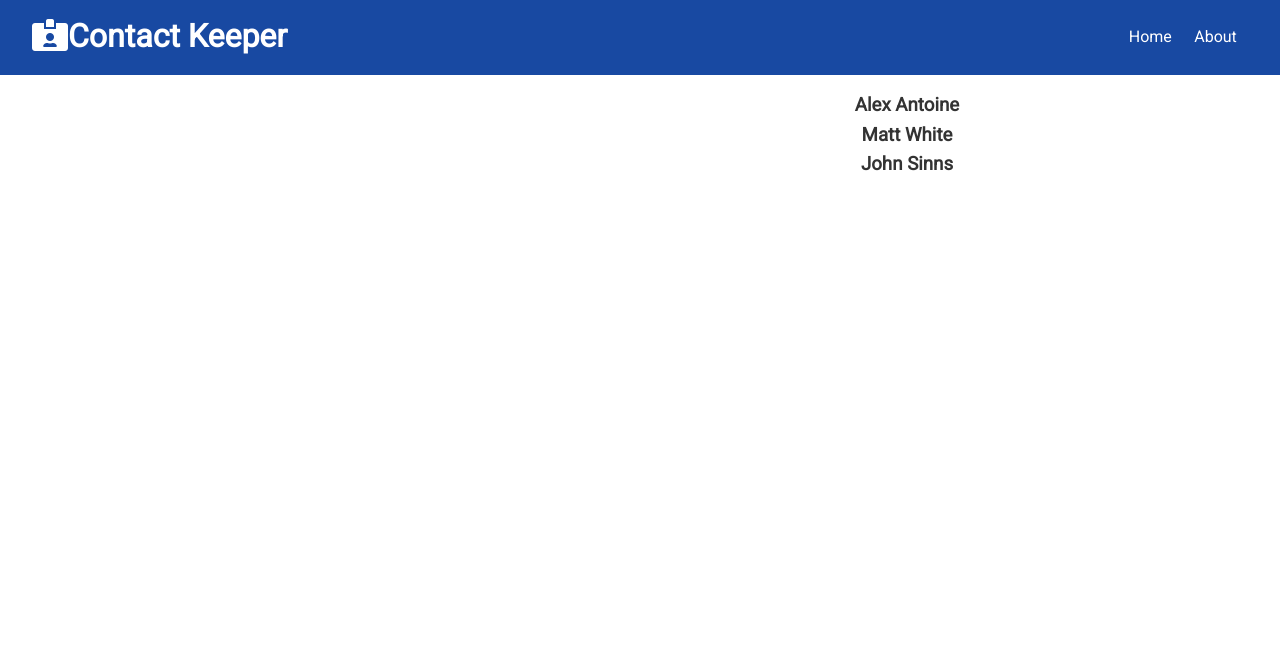
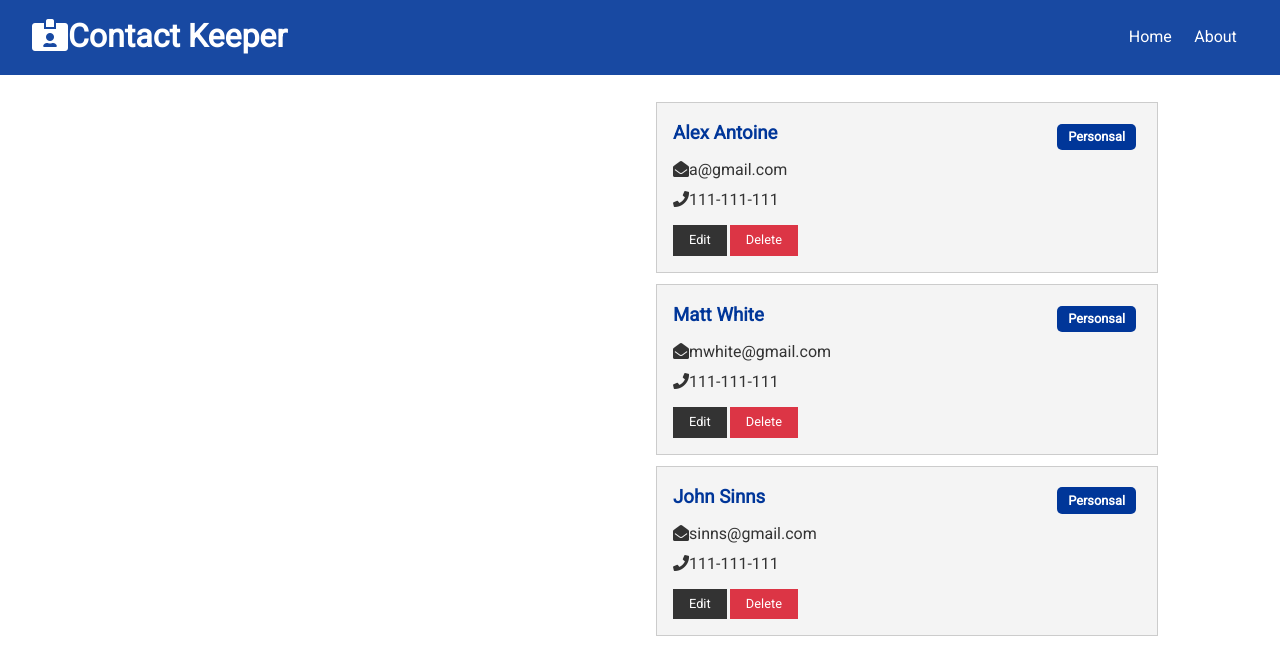
Before and after one commit to AlexAntoine/Contact-Keeper, a React (Create React App) app in the folder client/: page / in a window 1280 px wide. Shown: the top 658 px of the page. Built offline with nearby package versions, Linux system fonts and the light colour scheme.

Commit message:
mapped contact items

```diff
--- a/client/src/components/contacts/Contacts.js
+++ b/client/src/components/contacts/Contacts.js
@@ -1,5 +1,6 @@
 import React, { Fragment, useContext } from 'react';
 import ContactContext from '../../context/contact/contactContext';
+import { ContactItems } from './ContactItems';
 
 const contacts = () => {
     const contactContext = useContext(ContactContext);
@@ -8,7 +9,7 @@ const contacts = () => {
 
     return(
         <Fragment>
-            {contacts.map(contact => <h3>{contact.name}</h3>)}
+            {contacts.map(contact => <ContactItems key={contact.id} contact={contact}/>)}
         </Fragment>
     )
 }
```
